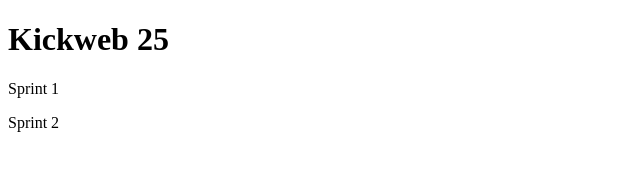
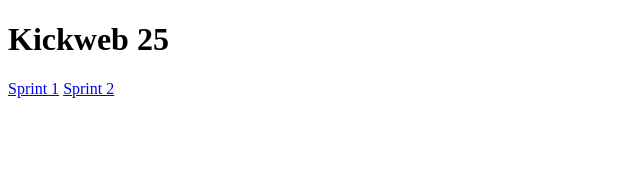
Before and after one commit to Tama-fao/FS25-KICKWEB, a plain HTML site: page index.html in a window 1280 px wide. Shown: the whole page, without its empty margins (0-640 px from the left). Drawn offline with Linux system fonts and the light colour scheme.

Commit message:
change on index

```diff
--- a/index.html
+++ b/index.html
@@ -7,9 +7,9 @@
 </head>
 <body>
     <h1>Kickweb 25</h1>
-    <p>Sprint 1</p>
-    <a href="https://tama-fao.github.io/FS25-KICKWEB/Sprint_1/test-plakat.html"></a>
-    <p>Sprint 2</p>
-    <a href="https://tama-fao.github.io/FS25-KICKWEB/test-plakat-tag6-2.html"></a>
+
+    <a href="https://tama-fao.github.io/FS25-KICKWEB/Sprint_1/test-plakat.html"> Sprint 1</a>
+
+    <a href="https://tama-fao.github.io/FS25-KICKWEB/test-plakat-tag6-2.html"> Sprint 2</a>
 </body>
 </html>
```
